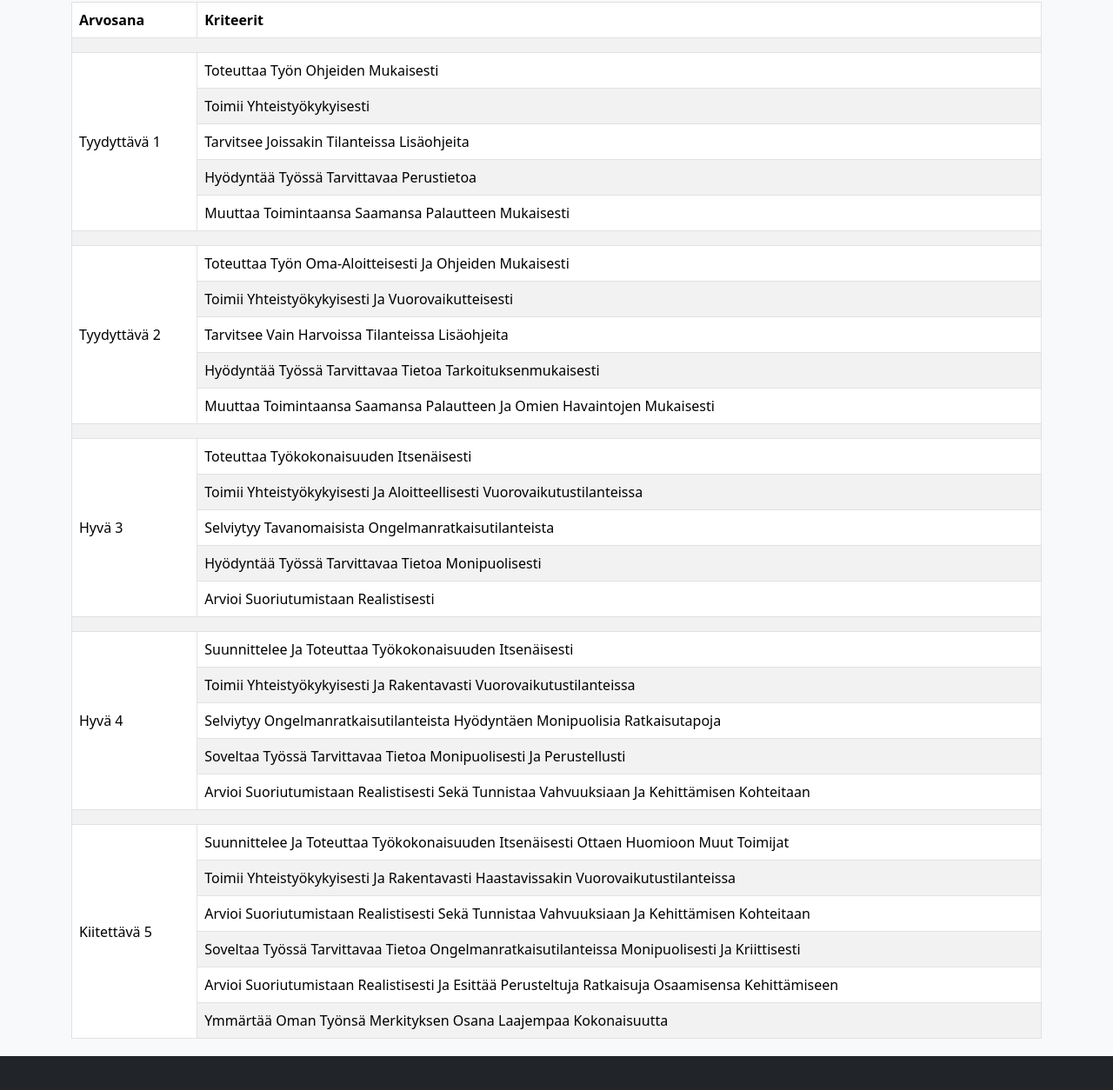
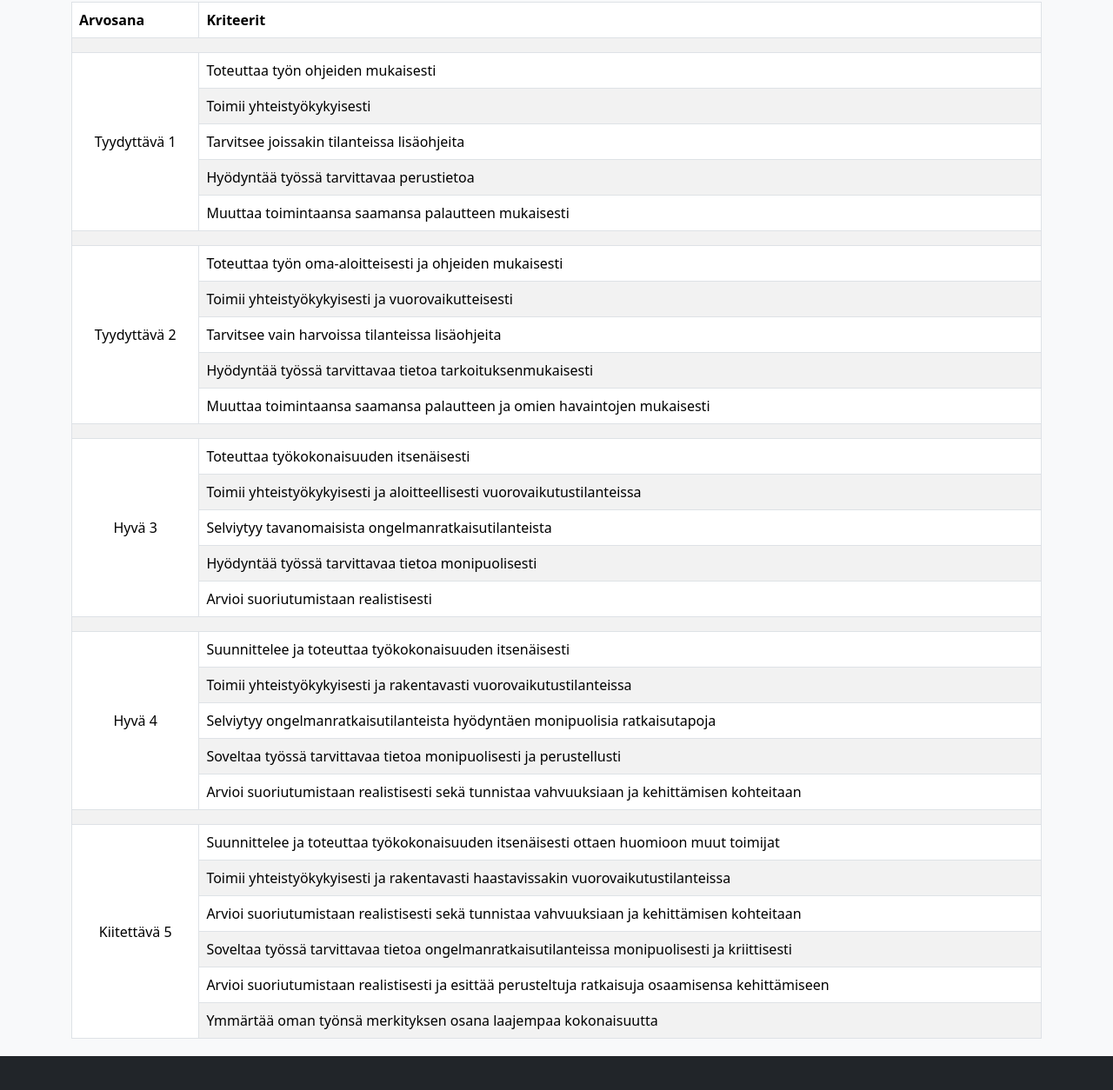
Before and after one commit to tojutaha/616_verkkosivut, a plain HTML site: page kriteerit.html in a window 1280 px wide. Shown: the part 114-1368 px from the top of the page at 87% size. Drawn offline with nearby package versions, Linux system fonts and the light colour scheme.

Commit message:
pikku korjauksia

```diff
--- a/kriteerit.html
+++ b/kriteerit.html
@@ -58,95 +58,95 @@
             <tr class="spacer"><td colspan="2"></td></tr>
             <!---->
             <tr>
-                <td class="align-middle" rowspan="5">Tyydyttävä 1</td>
-                <td class="text-capitalize">toteuttaa työn ohjeiden mukaisesti</td>
+                <td class="align-middle text-center" rowspan="5">Tyydyttävä 1</td>
+                <td>Toteuttaa työn ohjeiden mukaisesti</td>
             </tr>
             <tr>
-                <td class="text-capitalize">toimii yhteistyökykyisesti</td>
+                <td>Toimii yhteistyökykyisesti</td>
             </tr>
             <tr>
-                <td class="text-capitalize">tarvitsee joissakin tilanteissa lisäohjeita</td>
+                <td>Tarvitsee joissakin tilanteissa lisäohjeita</td>
             </tr>
             <tr>
-                <td class="text-capitalize">hyödyntää työssä tarvittavaa perustietoa</td>
+                <td>Hyödyntää työssä tarvittavaa perustietoa</td>
             </tr>
             <tr>
-                <td class="text-capitalize">muuttaa toimintaansa saamansa palautteen mukaisesti</td>
+                <td>Muuttaa toimintaansa saamansa palautteen mukaisesti</td>
             </tr>
             <tr class="spacer"><td colspan="2"></td></tr>
             <!---->
             <tr>
-                <td class="align-middle" rowspan="5">Tyydyttävä 2</td>
-                <td class="text-capitalize">toteuttaa työn oma-aloitteisesti ja ohjeiden mukaisesti</td>
+                <td class="align-middle text-center" rowspan="5">Tyydyttävä 2</td>
+                <td>Toteuttaa työn oma-aloitteisesti ja ohjeiden mukaisesti</td>
             </tr>
             <tr>
-                <td class="text-capitalize">toimii yhteistyökykyisesti ja vuorovaikutteisesti</td>
+                <td>Toimii yhteistyökykyisesti ja vuorovaikutteisesti</td>
             </tr>
             <tr>
-                <td class="text-capitalize">tarvitsee vain harvoissa tilanteissa lisäohjeita</td>
+                <td>Tarvitsee vain harvoissa tilanteissa lisäohjeita</td>
             </tr>
             <tr>
-                <td class="text-capitalize">hyödyntää työssä tarvittavaa tietoa tarkoituksenmukaisesti</td>
+                <td>Hyödyntää työssä tarvittavaa tietoa tarkoituksenmukaisesti</td>
             </tr>
             <tr>
-                <td class="text-capitalize">muuttaa toimintaansa saamansa palautteen ja omien havaintojen mukaisesti</td>
+                <td>Muuttaa toimintaansa saamansa palautteen ja omien havaintojen mukaisesti</td>
             </tr>
             <tr class="spacer"><td colspan="2"></td></tr>
             <!---->
             <tr>
-                <td class="align-middle" rowspan="5">Hyvä 3</td>
-                <td class="text-capitalize">toteuttaa työkokonaisuuden itsenäisesti</td>
+                <td class="align-middle text-center" rowspan="5">Hyvä 3</td>
+                <td>Toteuttaa työkokonaisuuden itsenäisesti</td>
             </tr>
             <tr>
-                <td class="text-capitalize">toimii yhteistyökykyisesti ja aloitteellisesti vuorovaikutustilanteissa</td>
+                <td>Toimii yhteistyökykyisesti ja aloitteellisesti vuorovaikutustilanteissa</td>
             </tr>
             <tr>
-                <td class="text-capitalize">selviytyy tavanomaisista ongelmanratkaisutilanteista</td>
+                <td>Selviytyy tavanomaisista ongelmanratkaisutilanteista</td>
             </tr>
             <tr>
-                <td class="text-capitalize">hyödyntää työssä tarvittavaa tietoa monipuolisesti</td>
+                <td>Hyödyntää työssä tarvittavaa tietoa monipuolisesti</td>
             </tr>
             <tr>
-                <td class="text-capitalize">arvioi suoriutumistaan realistisesti</td>
+                <td>Arvioi suoriutumistaan realistisesti</td>
             </tr>
             <tr class="spacer"><td colspan="2"></td></tr>
             <!---->
             <tr>
-                <td class="align-middle" rowspan="5">Hyvä 4</td>
-                <td class="text-capitalize">suunnittelee ja toteuttaa työkokonaisuuden itsenäisesti</td>
+                <td class="align-middle text-center" rowspan="5">Hyvä 4</td>
+                <td>Suunnittelee ja toteuttaa työkokonaisuuden itsenäisesti</td>
             </tr>
             <tr>
-                <td class="text-capitalize">toimii yhteistyökykyisesti ja rakentavasti vuorovaikutustilanteissa</td>
+                <td>Toimii yhteistyökykyisesti ja rakentavasti vuorovaikutustilanteissa</td>
             </tr>
             <tr>
-                <td class="text-capitalize">selviytyy ongelmanratkaisutilanteista hyödyntäen monipuolisia ratkaisutapoja</td>
+                <td>Selviytyy ongelmanratkaisutilanteista hyödyntäen monipuolisia ratkaisutapoja</td>
             </tr>
             <tr>
-                <td class="text-capitalize">soveltaa työssä tarvittavaa tietoa monipuolisesti ja perustellusti</td>
+                <td>Soveltaa työssä tarvittavaa tietoa monipuolisesti ja perustellusti</td>
             </tr>
             <tr>
-                <td class="text-capitalize">arvioi suoriutumistaan realistisesti sekä tunnistaa vahvuuksiaan ja kehittämisen kohteitaan</td>
+                <td>Arvioi suoriutumistaan realistisesti sekä tunnistaa vahvuuksiaan ja kehittämisen kohteitaan</td>
             </tr>
             <tr class="spacer"><td colspan="2"></td></tr>
             <!---->
             <tr>
-                <td class="align-middle" rowspan="6">Kiitettävä 5</td>
-                <td class="text-capitalize">suunnittelee ja toteuttaa työkokonaisuuden itsenäisesti ottaen huomioon muut toimijat</td>
+                <td class="align-middle text-center" rowspan="6">Kiitettävä 5</td>
+                <td>Suunnittelee ja toteuttaa työkokonaisuuden itsenäisesti ottaen huomioon muut toimijat</td>
             </tr>
             <tr>
-                <td class="text-capitalize">toimii yhteistyökykyisesti ja rakentavasti haastavissakin vuorovaikutustilanteissa</td>
+                <td>Toimii yhteistyökykyisesti ja rakentavasti haastavissakin vuorovaikutustilanteissa</td>
             </tr>
             <tr>
-                <td class="text-capitalize">arvioi suoriutumistaan realistisesti sekä tunnistaa vahvuuksiaan ja kehittämisen kohteitaan</td>
+                <td>Arvioi suoriutumistaan realistisesti sekä tunnistaa vahvuuksiaan ja kehittämisen kohteitaan</td>
             </tr>
             <tr>
-                <td class="text-capitalize">soveltaa työssä tarvittavaa tietoa ongelmanratkaisutilanteissa monipuolisesti ja kriittisesti</td>
+                <td>Soveltaa työssä tarvittavaa tietoa ongelmanratkaisutilanteissa monipuolisesti ja kriittisesti</td>
             </tr>
             <tr>
-                <td class="text-capitalize">arvioi suoriutumistaan realistisesti ja esittää perusteltuja ratkaisuja osaamisensa kehittämiseen</td>
+                <td>Arvioi suoriutumistaan realistisesti ja esittää perusteltuja ratkaisuja osaamisensa kehittämiseen</td>
             </tr>
             <tr>
-                <td class="text-capitalize">ymmärtää oman työnsä merkityksen osana laajempaa kokonaisuutta</td>
+                <td>Ymmärtää oman työnsä merkityksen osana laajempaa kokonaisuutta</td>
             </tr>
         </tbody>
         </table>
```
Also changed, not shown: tutkinnonrakenne.html (+5 -5 lines).
